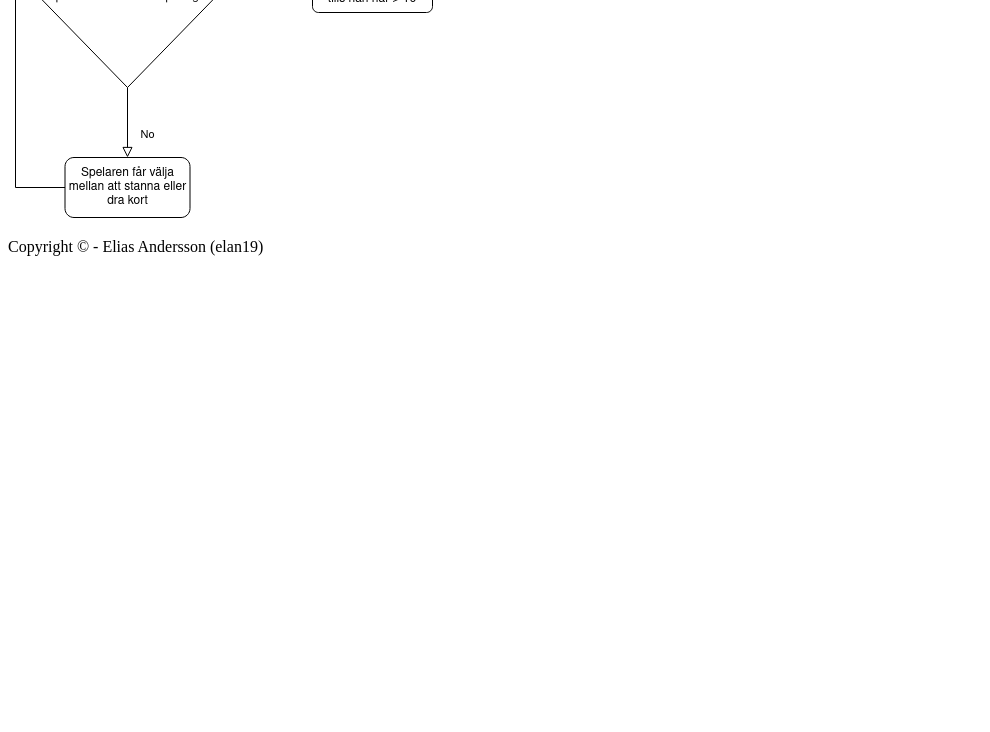
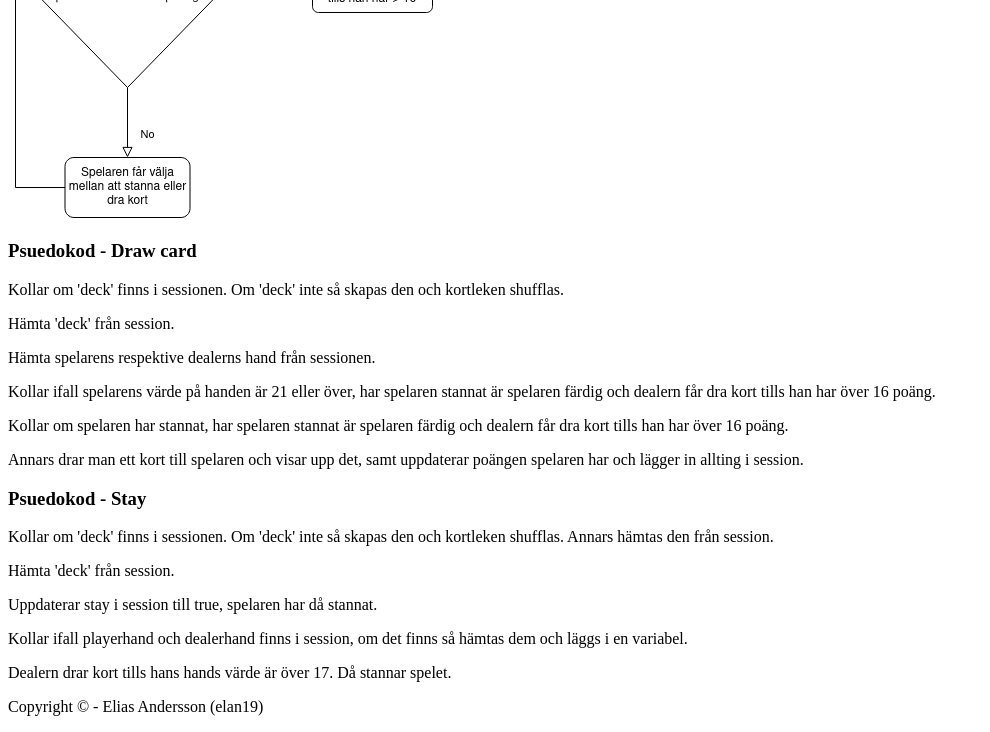
Before and after one commit to elan19/mvc, a Symfony app: template templates/cardGame/game_dock.html.twig in a window 1280 px wide. Shown: the part 800-1532 px from the top of the page, without its empty margins (0-990 px from the left). Before the commit the page ends 1056 px from the top, so only its background shows below. Run offline with Twig, Linux system fonts and the light colour scheme; the template is opened without the code that fills it, so the values that code supplies are empty; some libraries are stand-ins or nearby versions.

Commit message:
Lagt till psuedokod

```diff
--- a/src/Controller/CardGameController.php
+++ b/src/Controller/CardGameController.php
@@ -176,7 +176,7 @@ class CardGameController extends AbstractController
         }
         $deck = $session->get("deck");
         $session->set("stay", true);
-        if ($session->has("playerhand") || $session->has("dealerhand")) {
+        if ($session->has("playerhand") && $session->has("dealerhand")) {
             $playerHand = $session->get("playerhand");
             $dealerHand = $session->get("dealerhand");
             if ($dealerHand instanceof CardHand) {
--- a/templates/cardGame/game_dock.html.twig
+++ b/templates/cardGame/game_dock.html.twig
@@ -8,8 +8,41 @@
 <h3 class="center">Flödesschema</h3>
 <img class="uml" src="{{ asset('img/flow_schema.png') }}" alt="Flödesschema">
 
+<h3>
+    Psuedokod - Draw card
+</h3>
 <p>
+    Kollar om 'deck' finns i sessionen. Om 'deck' inte så skapas den och kortleken shufflas.
+</p>
+<p>Hämta 'deck' från session.</p>
+<p>
+    Hämta spelarens respektive dealerns hand från sessionen.
+</p>
+<p>
+    Kollar ifall spelarens värde på handen är 21 eller över, har spelaren stannat är spelaren färdig och dealern får dra kort tills han har över 16 poäng.
+</p>
+<p>
+    Kollar om spelaren har stannat, har spelaren stannat är spelaren färdig och dealern får dra kort tills han har över 16 poäng.
+</p>
+<p>
+    Annars drar man ett kort till spelaren och visar upp det, samt uppdaterar poängen spelaren har och lägger in allting i session.
+</p>
 
+<h3>
+    Psuedokod - Stay
+</h3>
+<p>
+    Kollar om 'deck' finns i sessionen. Om 'deck' inte så skapas den och kortleken shufflas. Annars hämtas den från session.
+</p>
+<p>Hämta 'deck' från session.</p>
+<p>
+    Uppdaterar stay i session till true, spelaren har då stannat.
+</p>
+<p>
+    Kollar ifall playerhand och dealerhand finns i session, om det finns så hämtas dem och läggs i en variabel.
+</p>
+<p>
+    Dealern drar kort tills hans hands värde är över 17. Då stannar spelet.
 </p>
 
 {% endblock %}
```
